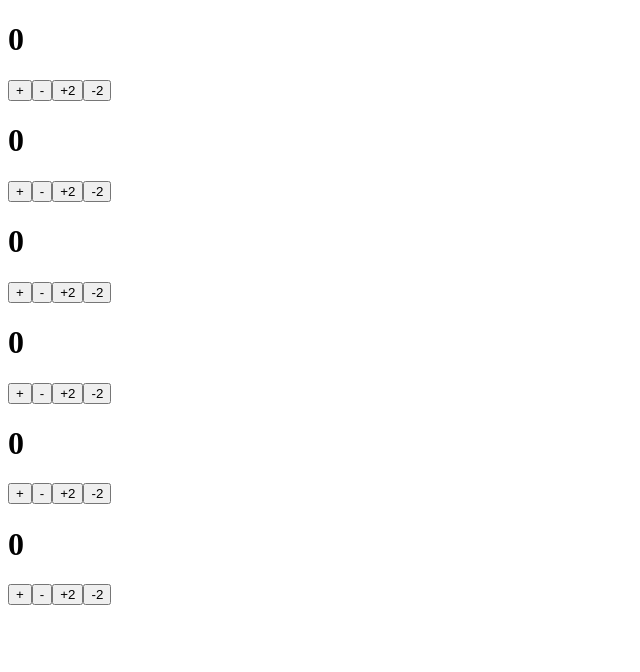
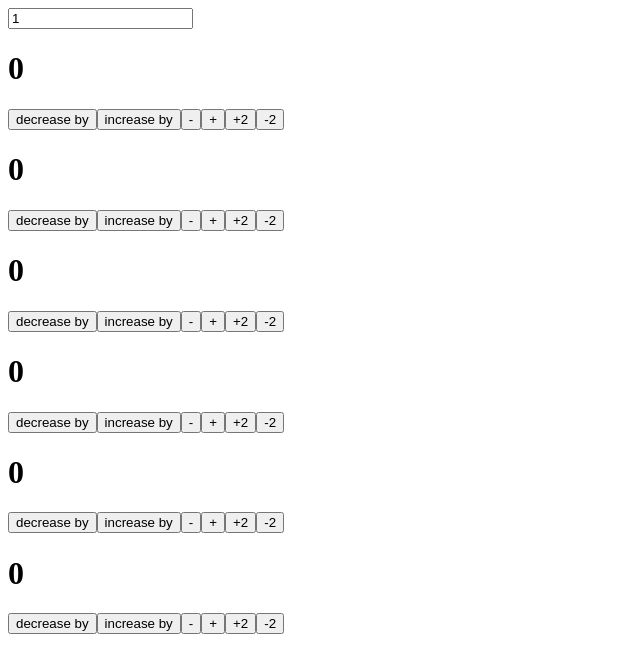
Before and after one commit to Jgriebel1990/redux-counter-exploration, a React (Create React App) app: page / in a window 1280 px wide. Shown: the top 672 px of the page, without its empty margins (0-640 px from the left). Built offline with nearby package versions, Linux system fonts and the light colour scheme.

Commit message:
deleted INCREMENT and DECREMENT from all files and added an input so you can increase by any number

```diff
--- a/src/App.js
+++ b/src/App.js
@@ -3,21 +3,35 @@ import './App.css';
 import { connect } from 'react-redux';
 import Counter from './Counter';
 import {
-    incrementAction,
-    decrementAction,
     incrementByAction,
-    decrementByAction } from './counter/actions'
+    decrementByAction, } from './counter/actions'
 
 class App extends Component {
+  constructor(){
+    super()
+    this.state = {
+      input: 1
+    }
+    this.handleInputChange = this.handleInputChange.bind(this)
+  }
+handleInputChange(e){
+  this.setState({input: +e.target.value});
+}
   render() {
     return (
       <div>
-        <Counter {...this.props}/>
-        <Counter {...this.props}/>
-        <Counter {...this.props}/>
-        <Counter {...this.props}/>
-        <Counter {...this.props}/>
-        <Counter {...this.props}/>
+        <form>
+            <input
+              type="number"
+              onChange={this.handleInputChange}
+              value={this.state.input}/>
+        </form>
+        <Counter {...this.props} {...this.state}/>
+        <Counter {...this.props} {...this.state}/>
+        <Counter {...this.props} {...this.state}/>
+        <Counter {...this.props} {...this.state}/>
+        <Counter {...this.props} {...this.state}/>
+        <Counter {...this.props} {...this.state}/>
       </div>
     );
   }
@@ -31,8 +45,6 @@ const mapStateToProps = (state) => {
 
 const mapDispatchToProps = (dispatch) => {
   return {
-    increment: () => dispatch(incrementAction()),
-    decrement: () => dispatch(decrementAction()),
     incrementBy: (num) => dispatch(incrementByAction(num)),
     decrementBy: (num) => dispatch(decrementByAction(num))
   }
--- a/src/Counter.js
+++ b/src/Counter.js
@@ -6,8 +6,10 @@ const Counter = props => {
         <h1>
             {props.count}
         </h1>
-        <button onClick={props.increment}>+</button>
-        <button onClick={props.decrement}>-</button>
+        <button onClick={() => props.decrementBy(props.input)}>decrease by</button>
+        <button onClick={() => props.incrementBy(props.input)}>increase by</button>
+        <button onClick={() => props.decrementBy(1)}>-</button>
+        <button onClick={() => props.incrementBy(1)}>+</button>
         <button onClick={() => props.incrementBy(2)}>+2</button>
         <button onClick={() => props.decrementBy(2)}>-2</button>
       </div>
--- a/src/counter/actions.js
+++ b/src/counter/actions.js
@@ -1,11 +1,4 @@
 import * as types from './types';
-export const incrementAction = () => ({
-    type: types.INCREMENT
-});
-
-export const decrementAction = () => ({
-    type: types.DECREMENT
-});
 
 export const incrementByAction = (num) => ({
     type: types.INCREMENT_BY,
--- a/src/counter/index.js
+++ b/src/counter/index.js
@@ -6,25 +6,15 @@ const initialState = {
 //reducer (how state changes)
 const countReducer = (state=initialState, action) => {
   switch(action.type){
-    case types.INCREMENT:
-      return {
-          ...state,
-          count: state.count + 1
-    };
-    case types.DECREMENT:
-      return {
-          ...state,
-          count: state.count - 1
-      };
     case types.DECREMENT_BY:
       return {
           ...state,
-          count: state.count - action.payload.value
+          count: state.count - action.payload.value,
       }
     case types.INCREMENT_BY:
       return {
           ...state,
-          count: state.count + action.payload.value
+          count: state.count + action.payload.value,
       }
     default:
       return state
--- a/src/counter/types.js
+++ b/src/counter/types.js
@@ -1,4 +1,3 @@
-export const INCREMENT = 'INCREMENT';
-export const DECREMENT = 'DECREMENT';
+
 export const DECREMENT_BY = 'DECREMENT_BY';
 export const INCREMENT_BY = 'INCREMENT_BY';
```
